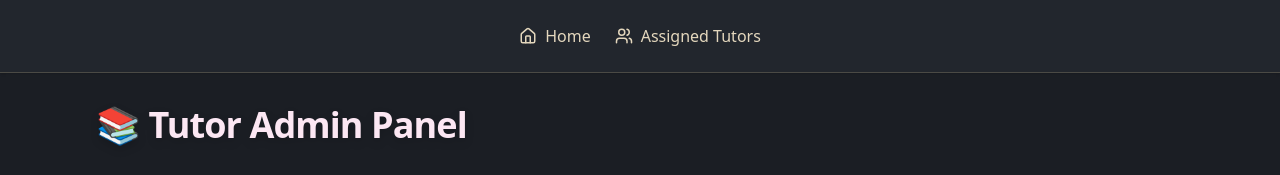
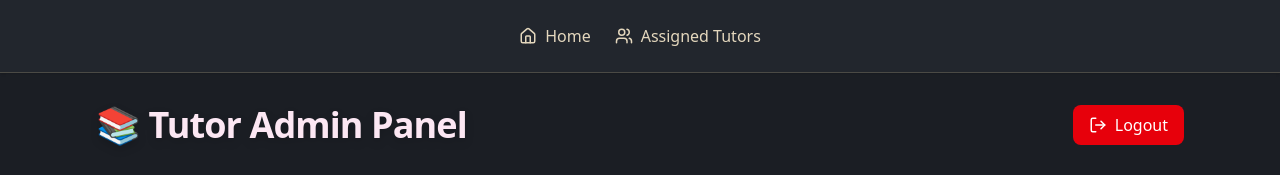
Before and after one commit to justtayyabkhxn/findmytutorpanel, a Next.js app: page /admin in a window 1280 px wide. Shown: the top 175 px of the page. Built offline with nearby package versions, Linux system fonts and the light colour scheme; no server answers; the database is empty; sample sign-in values are in the browser's storage.

Commit message:
admin password change

```diff
--- a/src/app/admin/page.tsx
+++ b/src/app/admin/page.tsx
@@ -7,7 +7,7 @@ import {
   ChangeEvent,
   useCallback,
 } from "react";
-import { Edit, Trash2, Plus, BookOpen, Save } from "lucide-react";
+import { Edit, Trash2, Plus, BookOpen, Save, LogOut } from "lucide-react";
 import { useRouter } from "next/navigation";
 import EditAssignedTuitionsModal from "@/components/EditAssign";
 
@@ -192,11 +192,28 @@ export default function AdminPage() {
     document.body.removeChild(link);
     URL.revokeObjectURL(url);
   };
+
+  const handleLogout = () => {
+    localStorage.removeItem("token");
+
+    router.push("/admin/login");
+  };
   return (
     <div className="p-8 max-w-6xl mx-auto font-sans">
-      <h1 className="text-4xl font-extrabold mb-8 text-pink-100 tracking-tight drop-shadow-lg">
-        📚 Tutor Admin Panel
-      </h1>
+      <div className="flex justify-between items-center mb-8">
+  <h1 className="text-4xl font-extrabold text-pink-100 tracking-tight drop-shadow-lg">
+    📚 Tutor Admin Panel
+  </h1>
+
+  <button
+    onClick={handleLogout}
+    className="flex items-center gap-2 px-4 py-2 bg-red-600 hover:bg-red-700 text-white rounded-lg transition"
+  >
+    <LogOut size={18} />
+    Logout
+  </button>
+</div>
+
       {/* Add/Edit Tutor Form */}
       <form
         onSubmit={handleSubmit}
--- a/src/app/api/admin-login/route.ts
+++ b/src/app/api/admin-login/route.ts
@@ -7,7 +7,7 @@ export async function POST(request: Request) {
   const { email, password } = await request.json();
 
   const ADMIN_EMAIL = "admin@findmytutor.com";
-  const ADMIN_PASSWORD = "anas";
+  const ADMIN_PASSWORD = process.env.ADMIN_PASSWORD;
 
   if (email === ADMIN_EMAIL && password === ADMIN_PASSWORD) {
     // Create JWT payload
```
